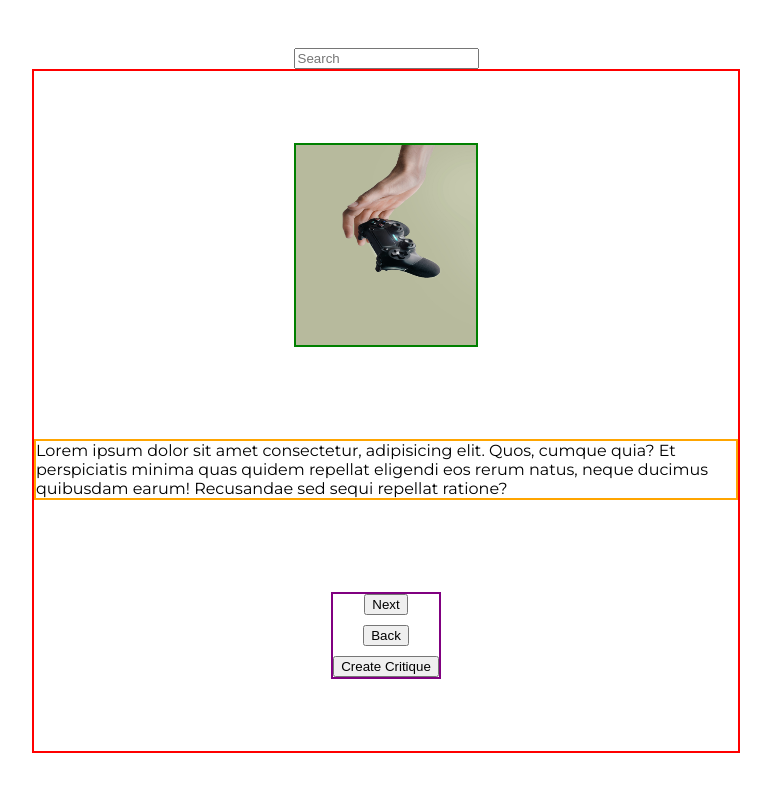
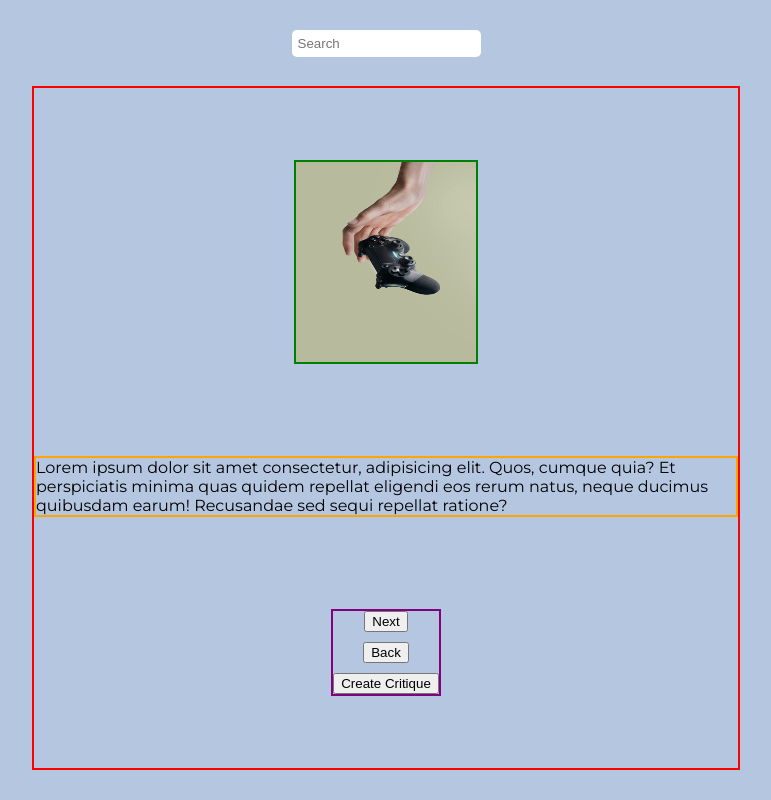
Before and after one commit to TravisBdev/game_critic, a plain HTML site: page index.html in a window 1280 px wide. Shown: the whole page, without its empty margins (254-1025 px from the left). Drawn offline with Linux system fonts and the light colour scheme.

Commit message:
finished the initial positions - will update once I format the data for the card

```diff
--- a/style.css
+++ b/style.css
@@ -18,8 +18,15 @@ body {
   display: flex;
   flex-direction: column;
   align-items: center;
-  justify-content: center;
+  justify-content: space-evenly;
   height: 100vh;
+  background-color: var(--dark-gradient);
+}
+
+.search-bar {
+  padding: 6px;
+  border: none;
+  border-radius: 5px;
 }
 
 .main-container {
```
